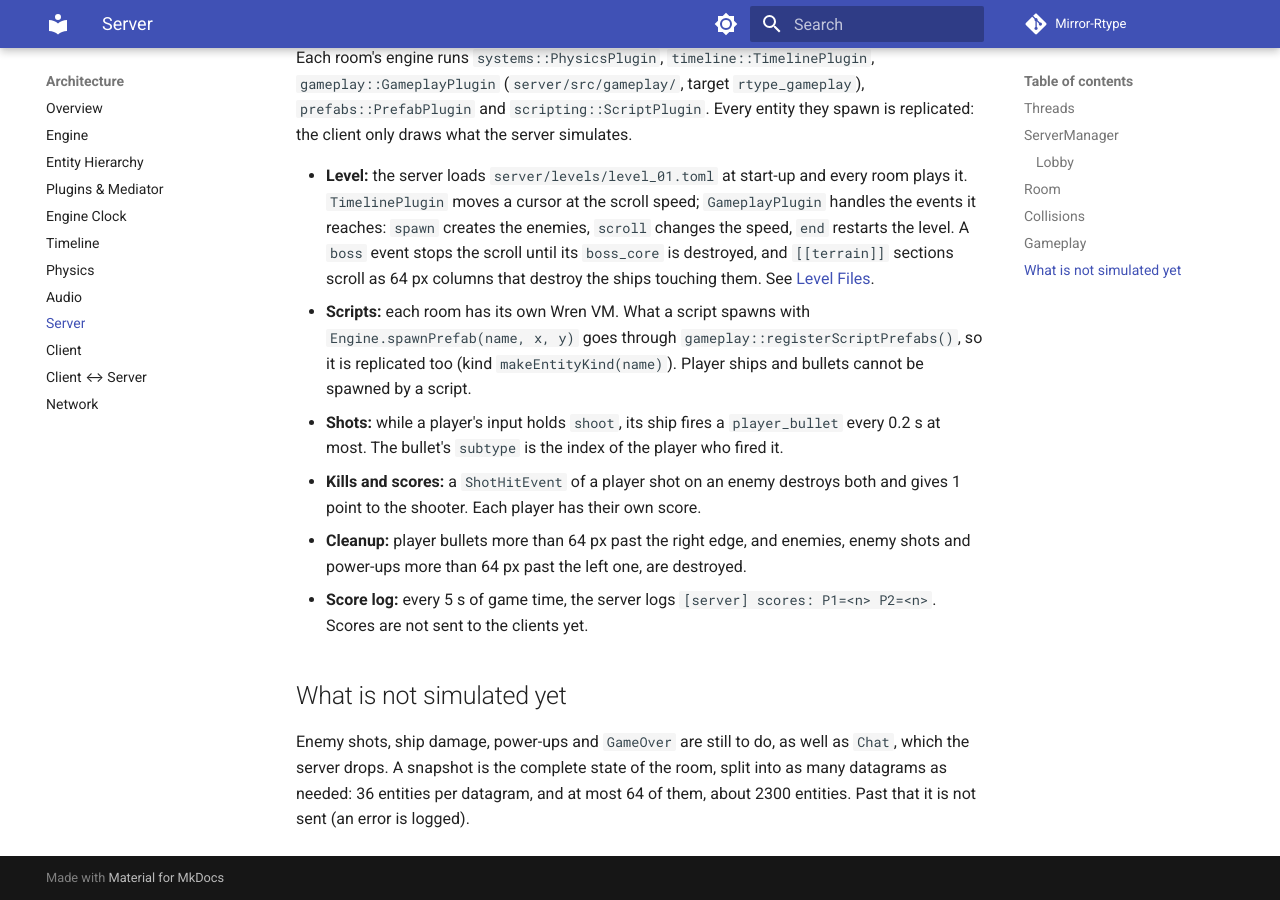
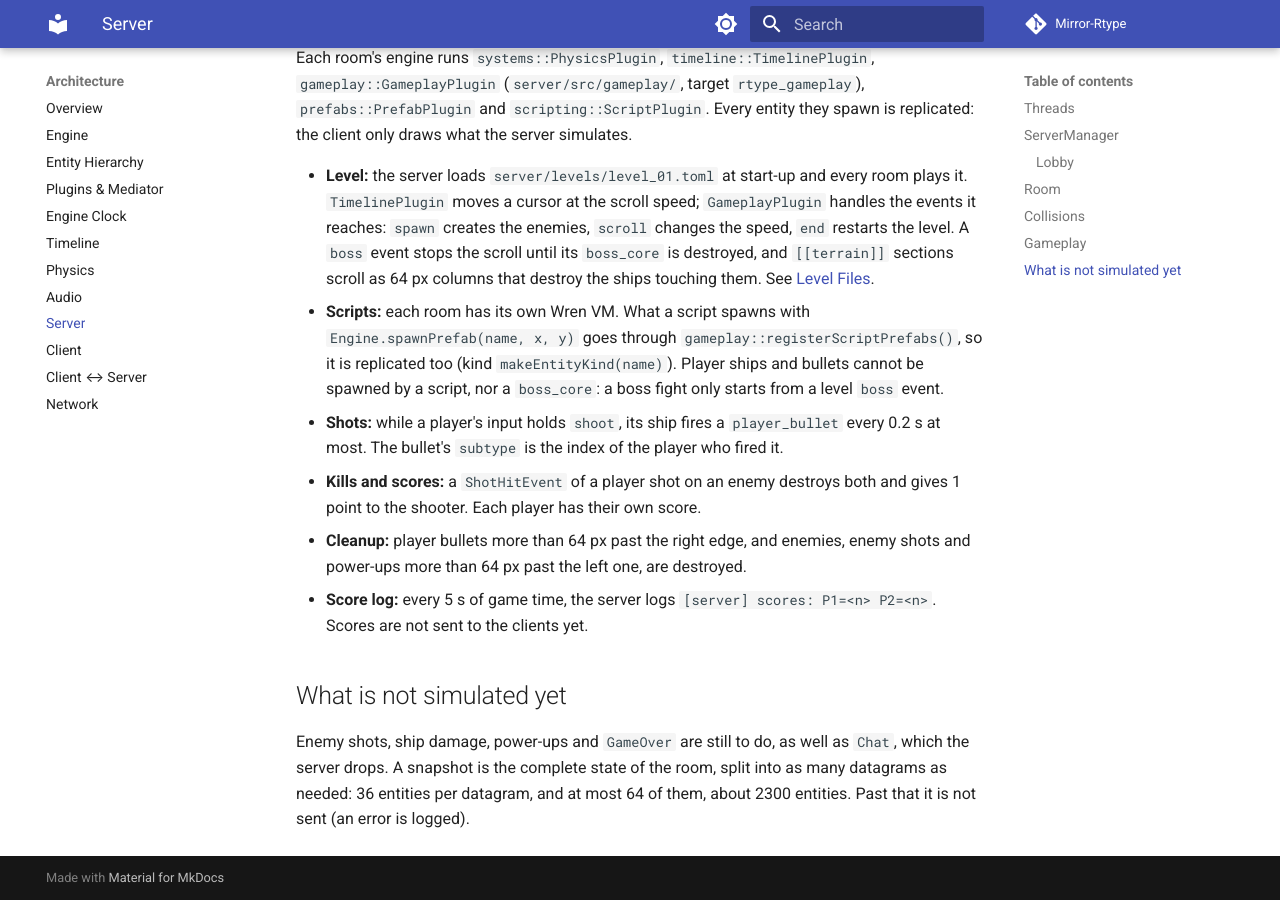
Before and after one commit to Matt4401/Mirror-Rtype, an MkDocs documentation site: the page built from docs/architecture/server.md, in a window 1280 px wide and 900 px high, scrolled down 2920 px. Built offline with MkDocs 1.6.1 and Material for MkDocs 9.7.7, drawn with Linux system fonts in a browser that asks for light colours; comment, search, counter and statistics services are not loaded.

Commit message:
docs(server): note that scripts cannot spawn a boss

```diff
--- a/docs/architecture/server.md
+++ b/docs/architecture/server.md
@@ -101,7 +101,7 @@ they spawn is replicated: the client only draws what the server simulates.
   [Level Files](../gameplay/levels.md).
 - **Scripts:** each room has its own Wren VM. What a script spawns with `Engine.spawnPrefab(name, x, y)` goes through
   `gameplay::registerScriptPrefabs()`, so it is replicated too (kind `makeEntityKind(name)`). Player ships and bullets
-  cannot be spawned by a script.
+  cannot be spawned by a script, nor a `boss_core`: a boss fight only starts from a level `boss` event.
 - **Shots:** while a player's input holds `shoot`, its ship fires a `player_bullet` every 0.2 s at most. The bullet's
   `subtype` is the index of the player who fired it.
 - **Kills and scores:** a `ShotHitEvent` of a player shot on an enemy destroys both and gives 1 point to the shooter.
```
